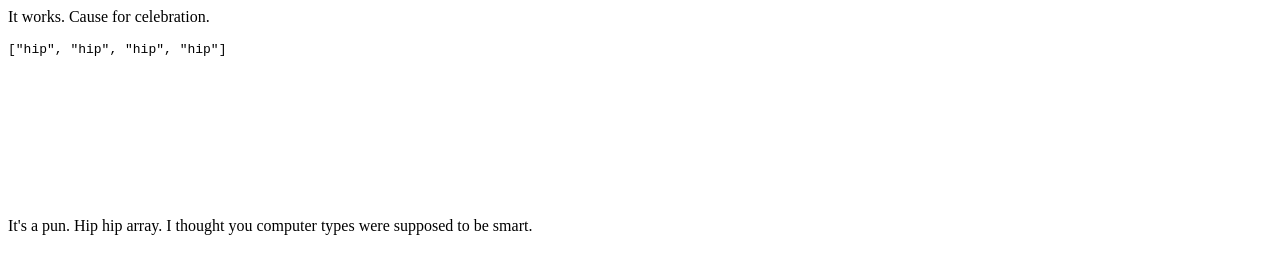
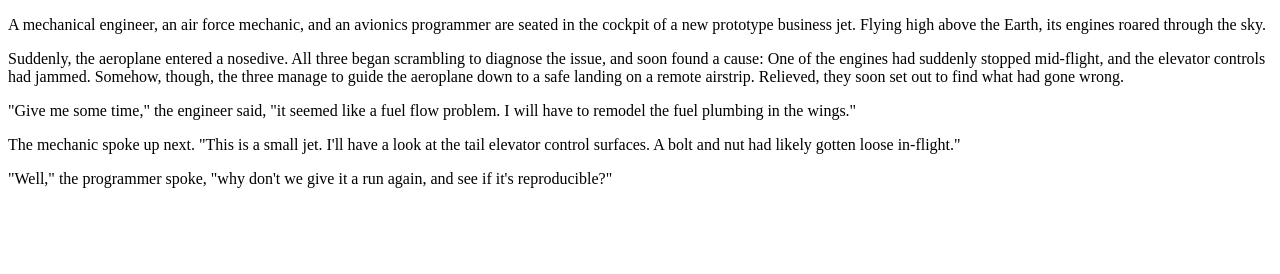
Before and after one commit to Kavaeric/skyline, a plain HTML site: page index.html in a window 1280 px wide. Drawn offline with Linux system fonts and the light colour scheme.

Commit message:
Updated HTML file
Trying to ask a programmer for beginner help is like running a primary school gym with a training plan copied from the United States Marine Corps

```diff
--- a/index.html
+++ b/index.html
@@ -1,14 +1,20 @@
-<p>It works. Cause for celebration.</p>
-<code>["hip", "hip", "hip", "hip"]</code>
+<!DOCTYPE html>
+<html lang="en">
+<head>
+	<meta charset="UTF-8">
+	<title>This is harder than it should be</title>
+</head>
 
-<br />
-<br />
-<br />
-<br />
-<br />
-<br />
-<br />
-<br />
-<br />
+<body>
+	<p>A mechanical engineer, an air force mechanic, and an avionics programmer are seated in the cockpit of a new prototype business jet. Flying high above the Earth, its engines roared through the sky.</p>
 
-<p>It's a pun. Hip hip array. I thought you computer types were supposed to be smart.</p>
+<p>Suddenly, the aeroplane entered a nosedive. All three began scrambling to diagnose the issue, and soon found a cause: One of the engines had suddenly stopped mid-flight, and the elevator controls had jammed. Somehow, though, the three manage to guide the aeroplane down to a safe landing on a remote airstrip. Relieved, they soon set out to find what had gone wrong.</p>
+
+<p>"Give me some time," the engineer said, "it seemed like a fuel flow problem. I will have to remodel the fuel plumbing in the wings."</p>
+
+<p>The mechanic spoke up next. "This is a small jet. I'll have a look at the tail elevator control surfaces. A bolt and nut had likely gotten loose in-flight."</p>
+
+<p>"Well," the programmer spoke, "why don't we give it a run again, and see if it's reproducible?"</p>
+</body>
+
+</html>
```
